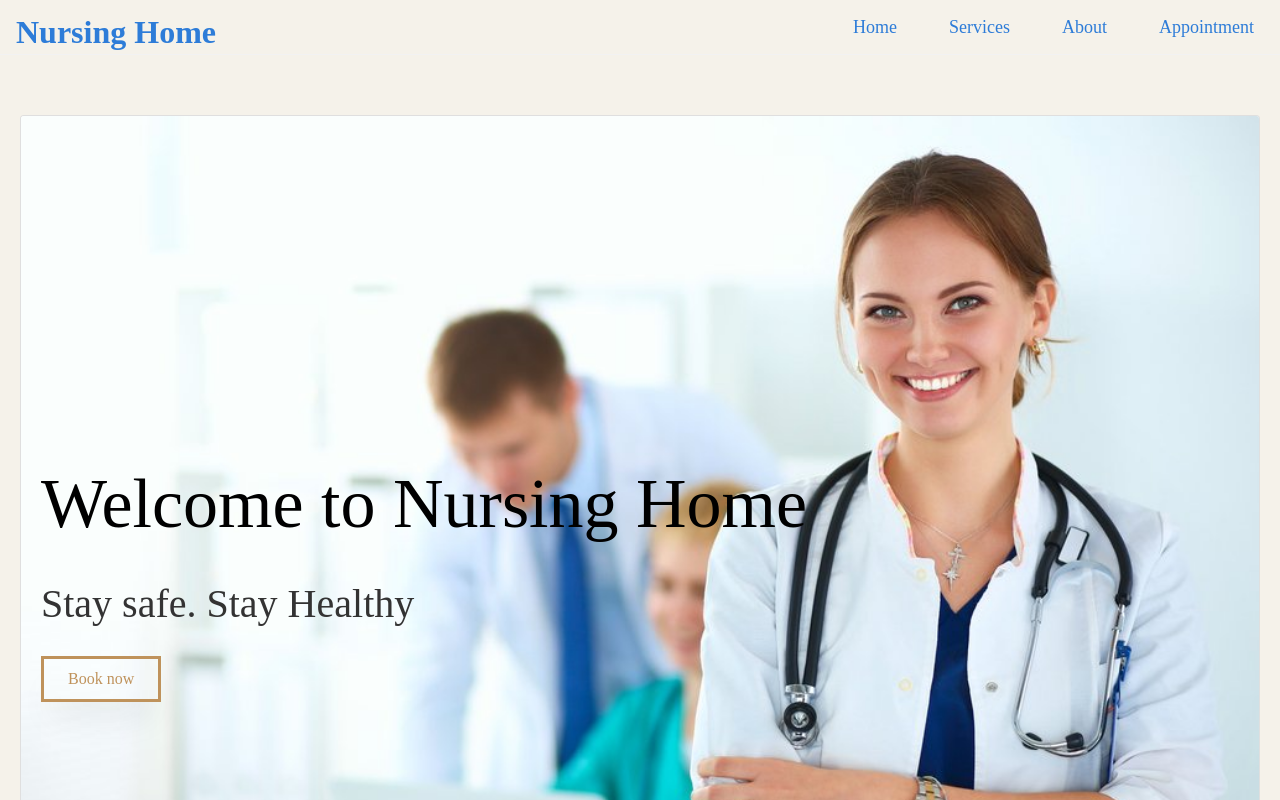
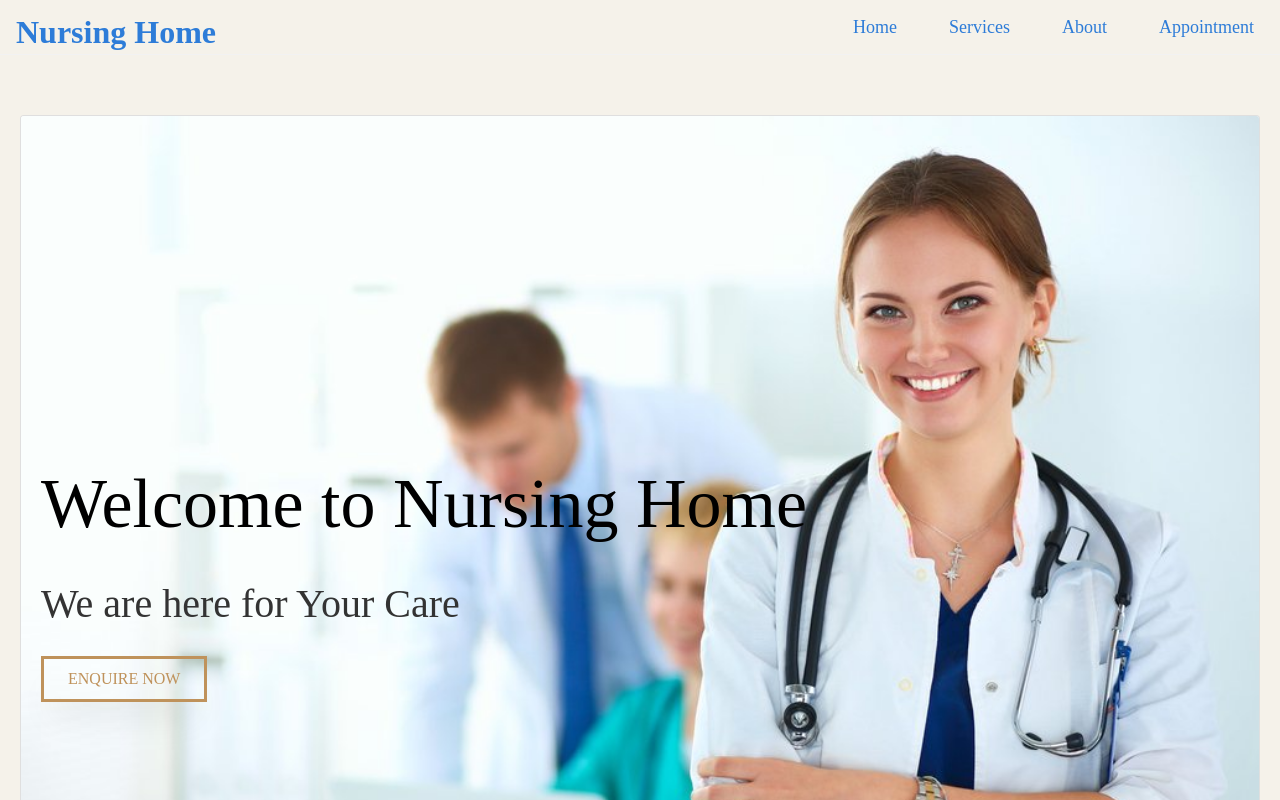
Before and after one commit to NSBM-SPM-2021/github-basics-dehemiweerakkody, a React (Create React App) app in the folder frontend/frontend/: page / in a window 1280 px wide. Shown: the top 800 px of the page. Built offline with nearby package versions, Linux system fonts and the light colour scheme; no server answers.

Commit message:
Background change

```diff
--- a/frontend/frontend/src/BackGround.js
+++ b/frontend/frontend/src/BackGround.js
@@ -34,10 +34,10 @@ const BackGround = () => {
                     <CardTitle className="overlay-title"><br/>
 
                         <br/><br/>Welcome to Nursing Home</CardTitle>
-                    <CardText style={{fontSize: "40px"}}>Stay safe. Stay Healthy</CardText>
+                    <CardText style={{fontSize: "40px"}}>We are here for Your Care</CardText>
                     <CardText>
-                        <small className="text-muted"><Link to="/appointment" className="btn btn-primary btn-outline-primary px-4 py-2">Book
-                            now</Link></small>
+                        <small className="text-muted"><Link to="/appointment" className="btn btn-primary btn-outline-primary px-4 py-2">ENQUIRE
+                            NOW</Link></small>
                     </CardText>
                 </CardImgOverlay>
             </Card>
```
Also changed, not shown: 1 other file (tests, documents, lock files or other folders).
